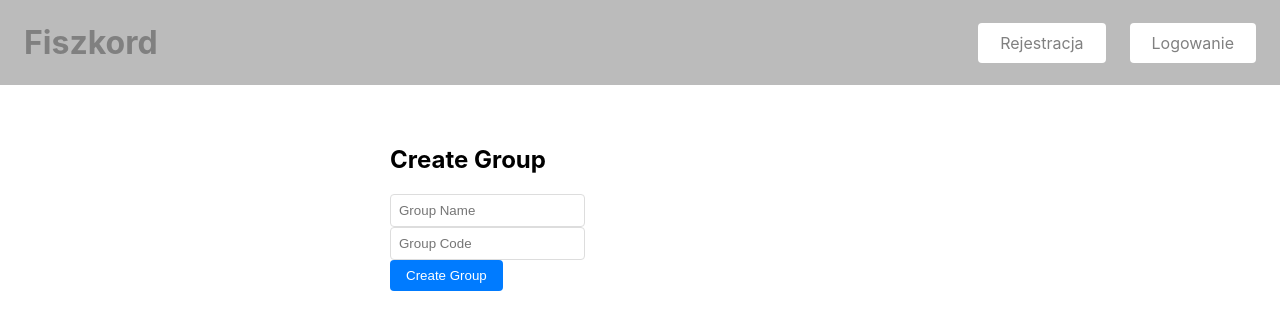
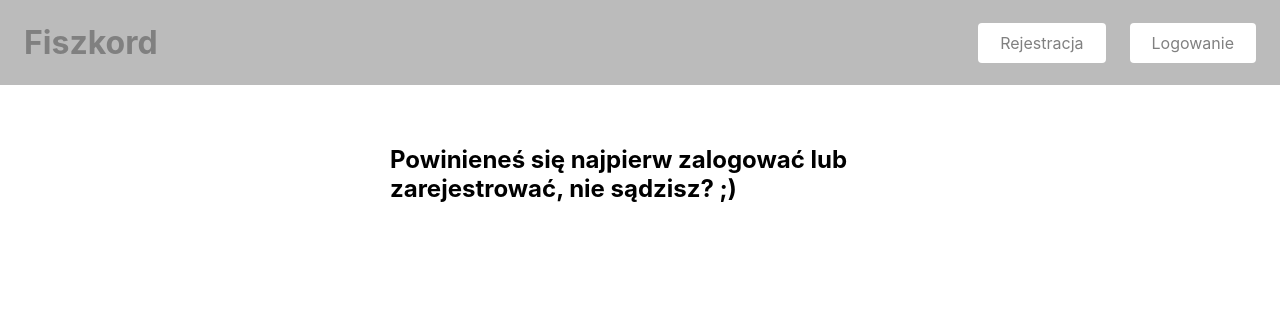
Before and after one commit to Olcia90079/FiszkordFront, a React (Create React App) app in the folder fiszkord_front/: page /create-group in a window 1280 px wide. Shown: the top 330 px of the page. Built offline with nearby package versions, Linux system fonts and the light colour scheme.

Commit message:
Wylogowanie użytkownika + dodanie więcej reakcji na stan zalogowania

```diff
--- a/fiszkord_front/src/components/Chat/index.js
+++ b/fiszkord_front/src/components/Chat/index.js
@@ -29,6 +29,7 @@ import React, { useState, useEffect } from 'react';
 import axios from 'axios';
 import SockJsClient from 'react-stomp';
 import './style.css';
+import { useSelector } from 'react-redux';
 
 const Chat = () => {
 
@@ -37,6 +38,8 @@ const Chat = () => {
     const [subjectId, setSubjectId] = useState(1);
     const [sender, setSender] = useState(1);
     const [timestamp, setTimestamp] = useState('2021-01-01 00:00:00.000');
+
+    const isLogged = useSelector(state => state.isLogged);
 
     useEffect(() => {
         getMessages();
@@ -70,6 +73,8 @@ const Chat = () => {
     };
 
     return (
+        <>
+            {isLogged && (
                 <div className="chat-container">
                     <SockJsClient url='http://localhost:8080/ws' topics={[`/topic/${subjectId}`]} onMessage={handleMessage} />
                     <div className="messages-container">
@@ -86,7 +91,13 @@ const Chat = () => {
                         <input type="text" value={message} onChange={(e) => setMessage(e.target.value)} />
                         <button onClick={sendMessage}>Wyślij</button>
                     </div>
+                </div>)}
+            {!isLogged && (
+                <div className="container">
+                    <h2>Powinieneś się najpierw zalogować lub zarejestrować, nie sądzisz? ;) </h2>
                 </div>
+            )}
+        </>
     );
 }
 
--- a/fiszkord_front/src/components/Groups/create_group.js
+++ b/fiszkord_front/src/components/Groups/create_group.js
@@ -10,45 +10,48 @@
 import React, { useState } from 'react';
 import axios from 'axios';
 import './create_group.css';
+import { useSelector } from 'react-redux';
 
 const CreateGroup = () => {
-    const [groupName, setGroupName] = useState('');
-    const [groupCode, setGroupCode] = useState('');
 
-    const handleCreateGroup = async () => {
-        try {
-            const response = await axios.post('http://localhost:8080/api/group/create', {
-                name: groupName,
-                code: groupCode,
-            });
-            console.log(response);
-        } catch (error) {
-            console.log(error);
-        }
-    };
+    const [name, setName] = useState("");
+    const [code, setCode] = useState("");
+
+    const isLogged = useSelector(state => state.isLogged);
+
+    const handleSubmit = (e) => {
+        e.preventDefault();
+        axios.post('http://localhost:8080/api/group/create', { name: name, code: code }, { headers: { Authorization: `Bearer ${localStorage.getItem("accessToken")}` } })
+            .then(res => {
+                console.log(res);
+                console.log(res.data);
+            })
+    }
 
     return (
-        <div className="container">
-            <h2>Create Group</h2>
-            <div className="input-group">
-                <input
-                    type="text"
-                    placeholder="Group Name"
-                    value={groupName}
-                    onChange={(e) => setGroupName(e.target.value)}
-                />
-            </div>
-            <div className="input-group">
-                <input
-                    type="text"
-                    placeholder="Group Code"
-                    value={groupCode}
-                    onChange={(e) => setGroupCode(e.target.value)}
-                />
-            </div>
-            <button onClick={handleCreateGroup}>Create Group</button>
-        </div>
+        <>
+            {isLogged && (
+                <div className="create-group-container">
+                    <h1>Tworzenie grupy</h1>
+                    <form onSubmit={handleSubmit}>
+                        <label>
+                            Nazwa grupy:
+                            <input type="text" name="name" onChange={e => setName(e.target.value)} />
+                        </label>
+                        <label>
+                            Kod grupy:
+                            <input type="text" name="code" onChange={e => setCode(e.target.value)} />
+                        </label>
+                        <input type="submit" value="Stwórz" />
+                    </form>
+                </div>)}
+            {!isLogged && (
+                <div className="container">
+                    <h2>Powinieneś się najpierw zalogować lub zarejestrować, nie sądzisz? ;) </h2>
+                </div>
+            )}
+        </>
     );
-};
+}
 
 export default CreateGroup;
--- a/fiszkord_front/src/components/Navbar/index.js
+++ b/fiszkord_front/src/components/Navbar/index.js
@@ -9,10 +9,21 @@ import {
     Logo,
 } from "./NavbarElements";
 import { useSelector } from 'react-redux';
+import { logout } from '../Store/actions';
+import { useDispatch } from 'react-redux';
 
 const Navbar = () => {
     const isLogged = useSelector(state => state.isLogged);
     console.log("Logged: " + isLogged + " in Navbar");
+
+    const dispatch = useDispatch();
+
+    const handleLogout = () => {
+        localStorage.removeItem('accessToken');
+        localStorage.removeItem('refreshToken');
+
+        dispatch(logout());
+    };
 
     return (
         <>
@@ -36,7 +47,14 @@ const Navbar = () => {
                         <NavLink to="/czat">
                             Czat
                         </NavLink>
-                    </NavMenu>)}
+                    </NavMenu>
+                )}
+                {isLogged && (
+                    <NavBtn>
+                        <NavBtnLink onClick={handleLogout}>
+                            Wyloguj
+                        </NavBtnLink>
+                    </NavBtn>)}
                 {!isLogged && (
                     <NavBtn>
                         <NavBtnLink to="/signup">
--- a/fiszkord_front/src/components/SignIn/index.js
+++ b/fiszkord_front/src/components/SignIn/index.js
@@ -15,6 +15,7 @@ import axios from 'axios';
 import { validateSignInForm } from './validation';
 import { login } from '../Store/actions';
 import { useDispatch } from 'react-redux';
+import { useSelector } from 'react-redux';
 
 const SignIn = () => {
     const [userEmail, setUserEmail] = useState('');
@@ -22,6 +23,8 @@ const SignIn = () => {
     const [showPassword, setShowPassword] = useState(false);
     const [errors, setErrors] = useState({});
     const dispatch = useDispatch();
+
+    const isLogged = useSelector(state => state.isLogged);
 
     const handleSignIn = async () => {
         try {
@@ -56,6 +59,8 @@ const SignIn = () => {
     };
 
     return (
+        <>
+            {!isLogged && (
                 <div className="container">
                 <h2>Sign In</h2>
                 <div className="input-group">
@@ -73,7 +78,12 @@ const SignIn = () => {
                     />
                     <button onClick={handleSignIn}>Sign In</button>
                 </div>
-        </div>
+            </div>)}
+            {isLogged && (
+                <div className="container">
+                    <h2>Jesteś już zalogowany, czego tutaj szukasz? ;) </h2>
+                </div>)}
+        </>
     );
 }
 
--- a/fiszkord_front/src/components/SignUp/index.js
+++ b/fiszkord_front/src/components/SignUp/index.js
@@ -16,6 +16,7 @@
 import React, { useState } from 'react';
 import axios from 'axios';
 import { validateSignUpForm } from './validation';
+import { useSelector } from 'react-redux';
 import './SignUp.css';
 
 const SignUp = () => {
@@ -25,6 +26,8 @@ const SignUp = () => {
     const [userPassword, setUserPassword] = useState('');
     const [showPassword, setShowPassword] = useState(false);
     const [errors, setErrors] = useState({});
+
+    const isLogged = useSelector(state => state.isLogged);
 
     const handleSignUp = async () => {
         try {
@@ -54,6 +57,8 @@ const SignUp = () => {
     };
 
     return (
+        <>
+            {!isLogged && (
                 <div className="container">
                     <h2>Sign Up</h2>
                     <div className="input-group">
@@ -98,7 +103,13 @@ const SignUp = () => {
                     <button className="sign-up-button" onClick={handleSignUp}>
                         Sign Up
                     </button>
+                </div>)}
+            {isLogged && (
+                <div className="container">
+                    <h2>Jesteś już zalogowany, czego tutaj szukasz? ;) </h2>
                 </div>
+            )}
+        </>
     );
 };
 
--- a/fiszkord_front/src/components/Store/store.js
+++ b/fiszkord_front/src/components/Store/store.js
@@ -24,7 +24,7 @@ const userReducer = (state = initialState, action) => {
   }
 };
 
-// Tworzenie sklepu
+// Definiuj store
 const store = configureStore({
   reducer: userReducer
 });
```
Lines whose indentation alone changed are shown as unchanged.
